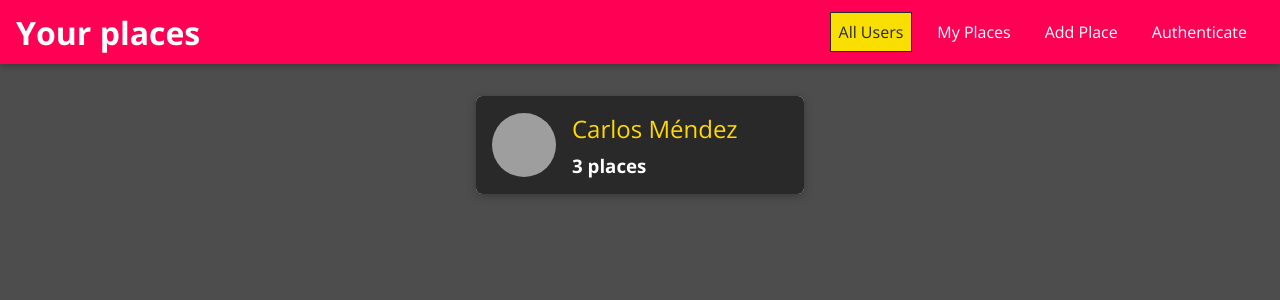
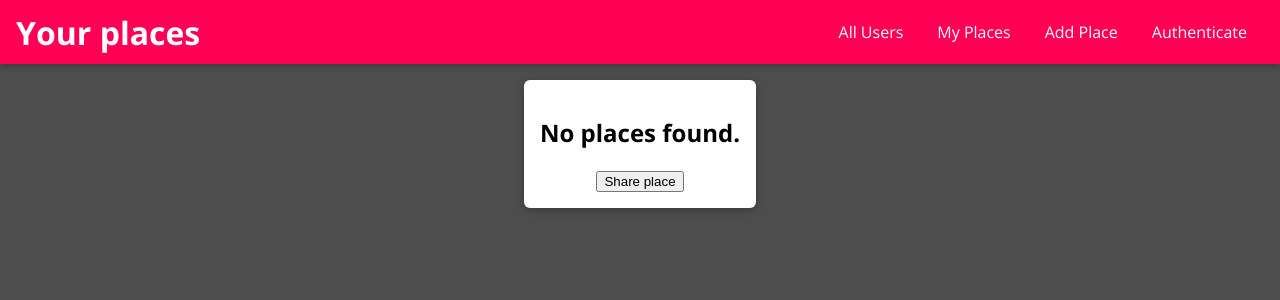
Before and after one commit to carlosmdez/favorite-places-app, a React (Create React App) app: page /1/places in a window 1280 px wide. Before the commit this address led to /. Shown: the top 300 px of the page. Built offline with nearby package versions, Linux system fonts and the light colour scheme; grey boxes are pictures that could not be loaded.

Commit message:
feat: New route

```diff
--- a/src/App.js
+++ b/src/App.js
@@ -7,6 +7,7 @@ import {
 } from 'react-router-dom'
 import Users from './user/pages/Users'
 import NewPlace from './places/pages/NewPlace'
+import UserPlaces from './places/pages/UserPlaces'
 import MainNavigation from './shared/components/Navigation/MainNavigation'
 
 const App = () => {
@@ -16,6 +17,7 @@ const App = () => {
       <main>
         <Switch>
           <Route path='/' exact component={Users} />
+          <Route path='/:userId/places' exact component={UserPlaces} />
           <Route path='/places/new' exact component={NewPlace} />
           <Redirect to='/' />
         </Switch>
```
